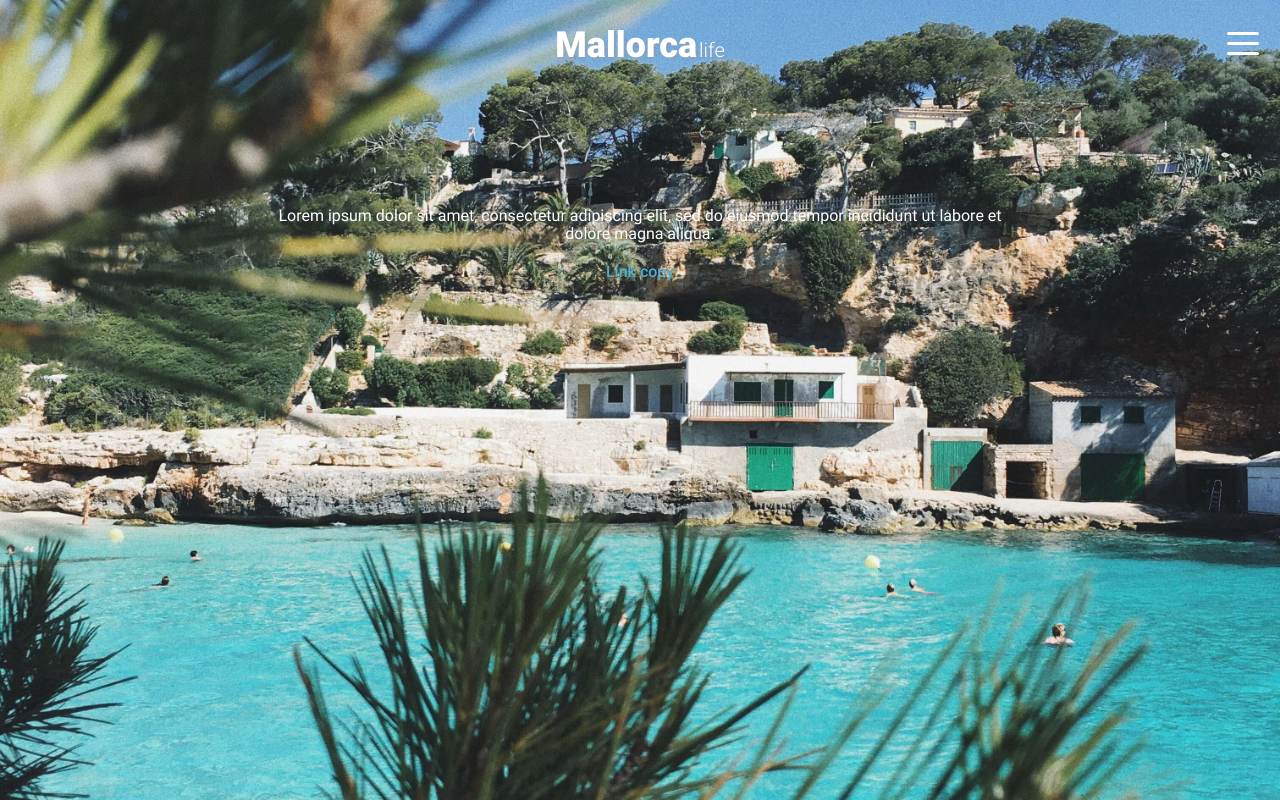
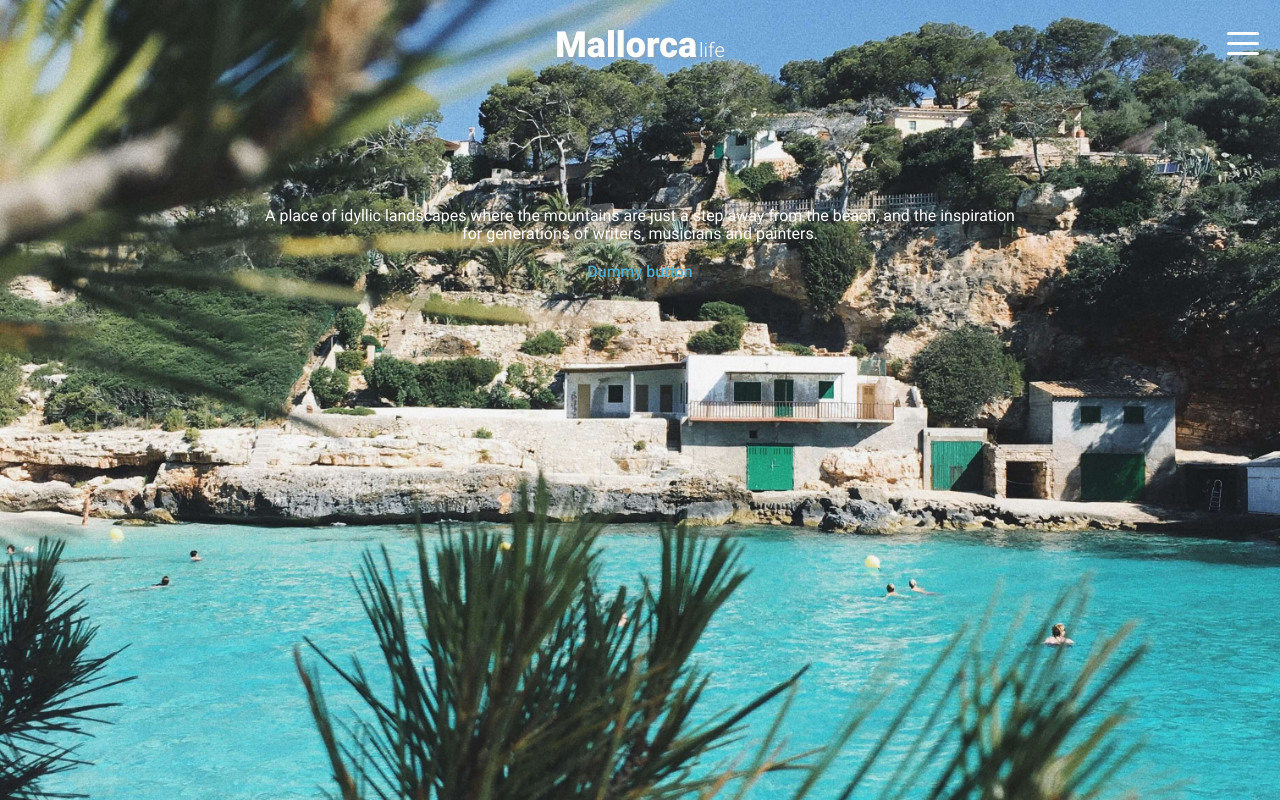
Before and after one commit to miriam-mr90/mallorca, a React (Create React App) app: page / in a window 1280 px wide. Built offline with nearby package versions, Linux system fonts and the light colour scheme.

Commit message:
feat: join Welcome page/section fixtures in an object

```diff
--- a/src/components/Layout.jsx
+++ b/src/components/Layout.jsx
@@ -41,7 +41,7 @@ const MainContent = ({
     selectedMenuItemIcon,
     filterCategories,
     displayedItems,
-    welcomeText
+    welcomePage
 }) => {
     const render = selectedMenuItem !== null ? (
             <Results
@@ -52,8 +52,8 @@ const MainContent = ({
                 displayedItems={displayedItems}/>
         ) : (
             <StyledWelcomeText>
-                {welcomeText}
-                <a href="#" className="link link--animated">Link copy</a>
+                {welcomePage.text}
+                <a href={welcomePage.linkTo} className="link link--animated">{welcomePage.linkCopy}</a>
             </StyledWelcomeText>
         );
 
@@ -72,7 +72,7 @@ const Layout = ({
     title,
     toggleMenu,
     goHome,
-    welcomeText,
+    welcomePage,
     currentPage
 }) => (
     <StyledWrapper className={currentPage}>
@@ -91,7 +91,7 @@ const Layout = ({
                 selectedMenuItemIcon={selectedMenuItemIcon}
                 filterCategories={filterCategories}
                 displayedItems={displayedItems}
-                welcomeText={welcomeText}
+                welcomePage={welcomePage}
             />
         )}
     </StyledWrapper>
--- a/src/fixtures.js
+++ b/src/fixtures.js
@@ -1,6 +1,11 @@
 module.exports = {
     title: 'Mallorca',
-    welcomeText: 'Lorem ipsum dolor sit amet, consectetur adipiscing elit, sed do eiusmod tempor incididunt ut labore et dolore magna aliqua.',
+    welcomePage: {
+      title: '',
+      text: 'A place of idyllic landscapes where the mountains are just a step away from the beach, and the inspiration for generations of writers, musicians and painters.',
+      linkTo: '#',
+      linkCopy: 'Dummy button',
+    },
     errors: {
         'no-results': {
             title: 'Whoops!',
@@ -111,7 +116,7 @@ module.exports = {
             label: 'food',
             icon: 'food',
             filters: {
-                type: ['aaa', 'mexican', 'chiringuito'],
+                type: ['aaa', 'mexican', 'chiringuito', 'llonguets'],
             },
             items: [
                 {
@@ -123,7 +128,7 @@ module.exports = {
                         mapLocation: 'locationnnnn',
                     },
                     photo: 'https://www.hola.com/imagenes/cocina/noticiaslibros/20210303182100/raquel-sanchez-silva-restaurante-patron-lunares/0-912-395/cocacolasanchezsilva-2z-z.jpg',
-                    type: ['aaa', 'bbb'],
+                    type: ['bbb'],
                     isFavorite: true,
                 },
                 {
@@ -371,7 +376,7 @@ module.exports = {
             label: 'sup-kayak-surf',
             icon: 'surf',
             filters: {
-                features: ['surf', 'kayak', 'SUP'],
+                features: ['surf', 'kayak', 'SUP', 'diving'],
             },
             items: [
                 {
```
